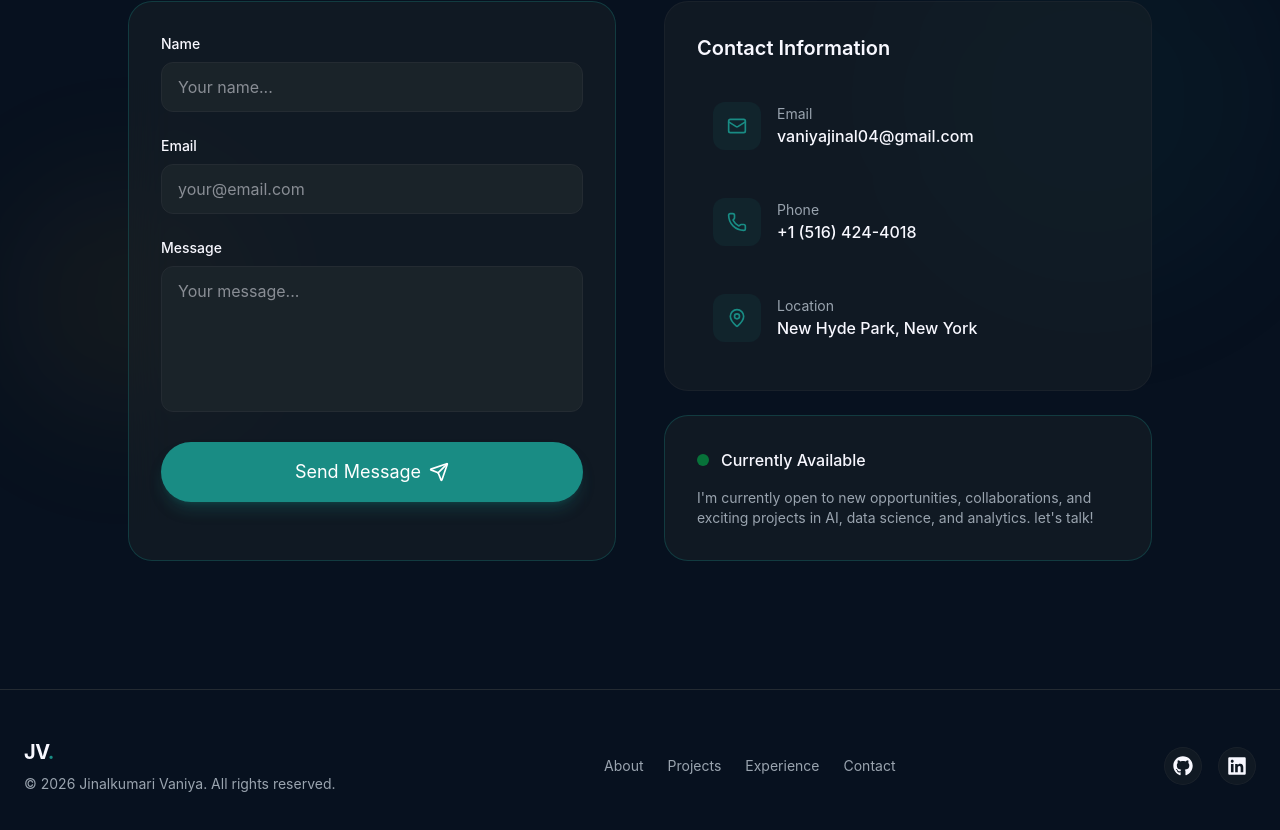
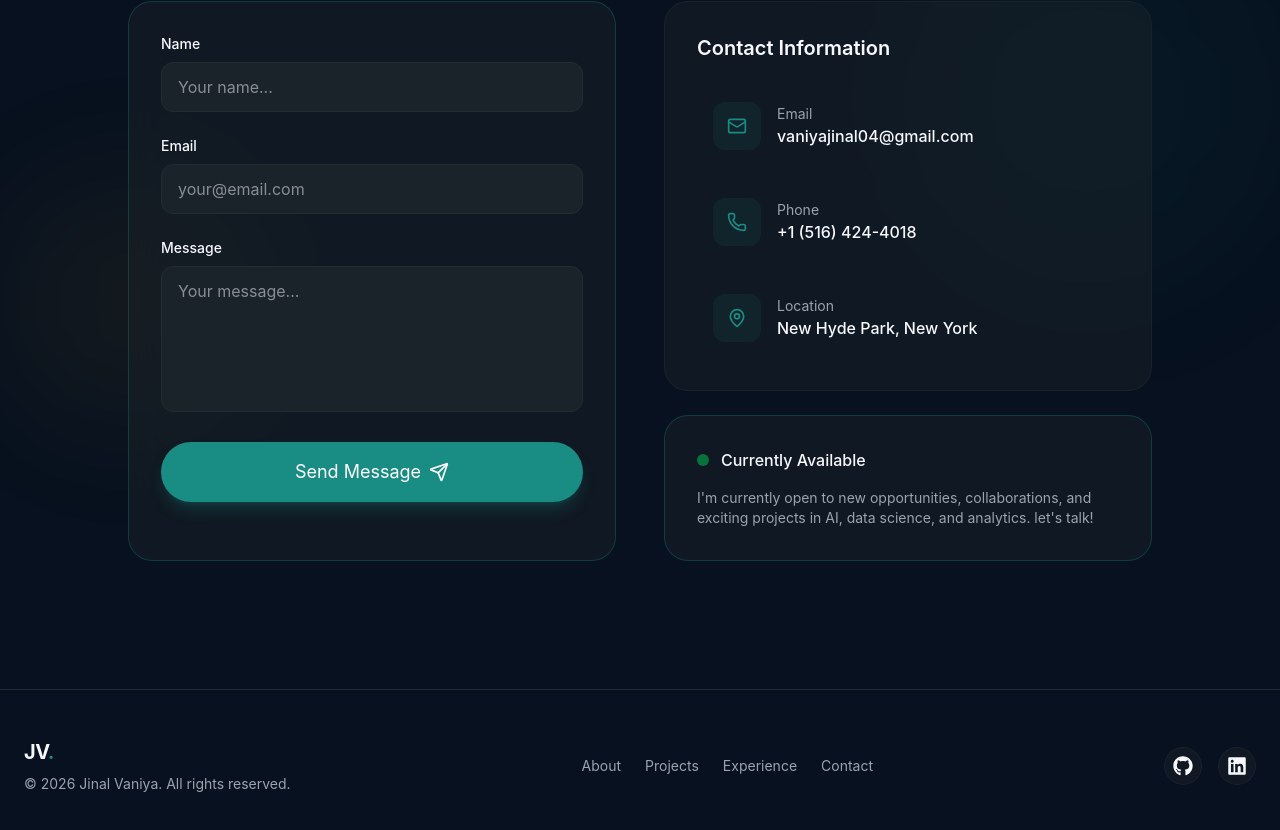
Before and after one commit to JinalVaniya/Personal-website, a React (Vite) app: page / in a window 1280 px wide. Shown: the part 6376-7206 px from the top of the page. Built offline with nearby package versions, Linux system fonts and the light colour scheme.

Commit message:
Update footer copyright name

```diff
--- a/src/layout/Footer.jsx
+++ b/src/layout/Footer.jsx
@@ -26,7 +26,7 @@ export const Footer = () => {
               JV<span className="text-primary">.</span>
             </a>
             <p className="text-sm text-muted-foreground mt-2">
-              © {currentYear} Jinalkumari Vaniya. All rights reserved.
+              © {currentYear} Jinal Vaniya. All rights reserved.
             </p>
           </div>
 
```
